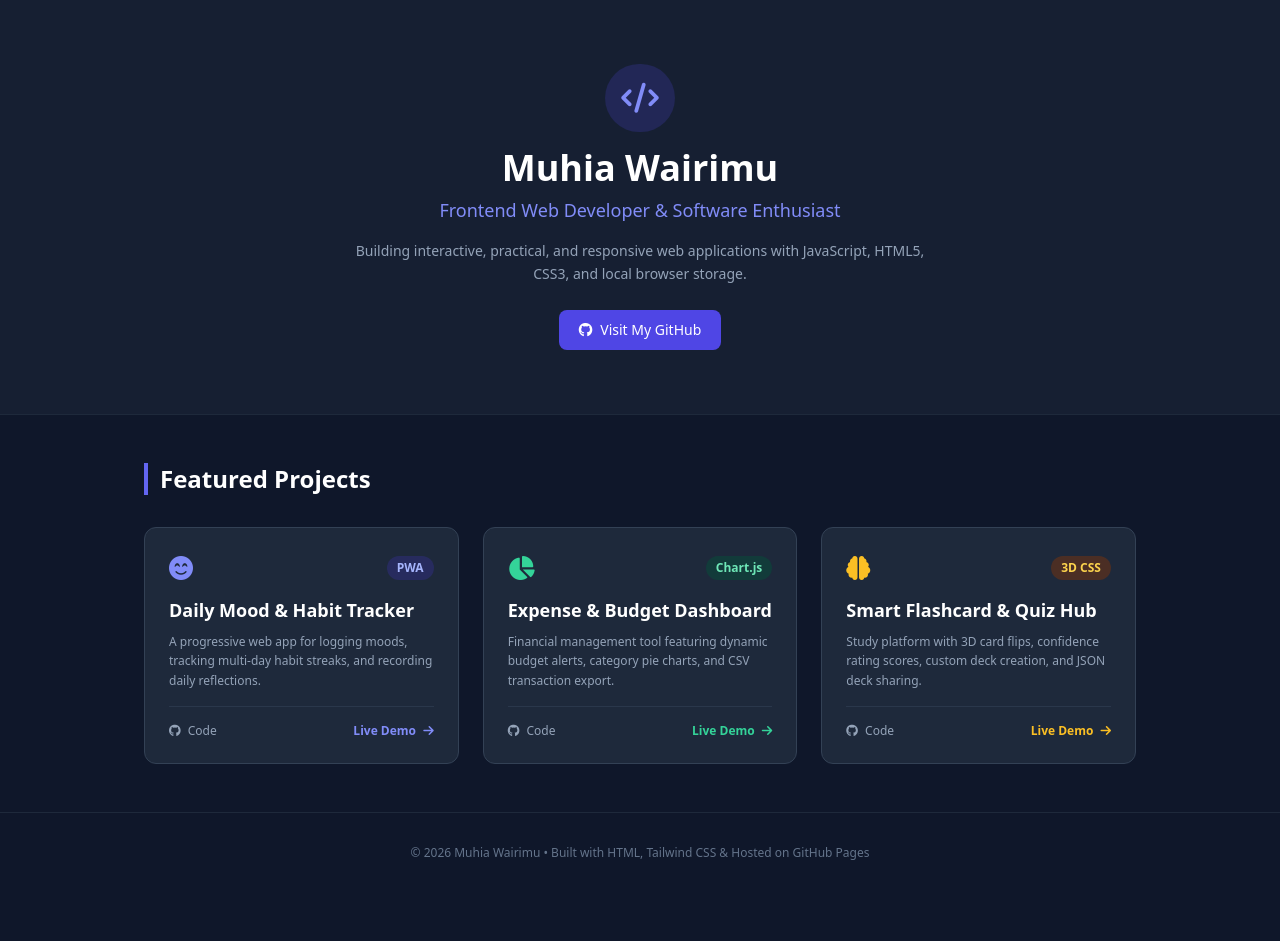
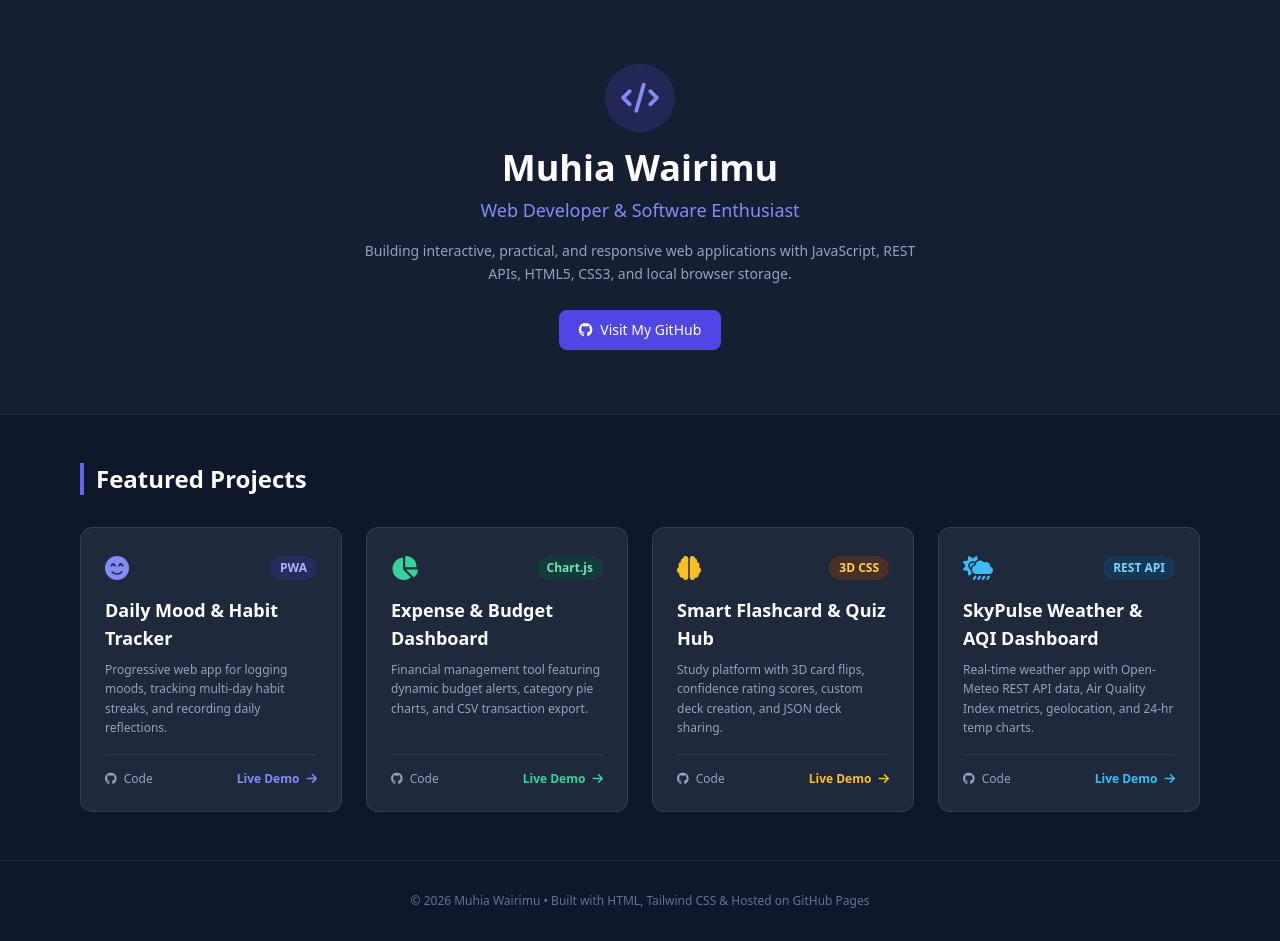
Before and after one commit to muhiawairimu/portifolio, a plain HTML site: page index.html in a window 1280 px wide. Before the commit the page ends 893 px from the top, so only its background shows below. Drawn offline with nearby package versions, Linux system fonts and the light colour scheme.

Commit message:
index.html

```diff
--- a/index.html
+++ b/index.html
@@ -16,9 +16,9 @@
         <i class="fa-solid fa-code text-3xl"></i>
       </div>
       <h1 class="text-4xl font-extrabold text-white mb-2">Muhia Wairimu</h1>
-      <p class="text-indigo-400 font-medium text-lg mb-4">Frontend Web Developer & Software Enthusiast</p>
+      <p class="text-indigo-400 font-medium text-lg mb-4"> Web Developer & Software Enthusiast</p>
       <p class="text-slate-400 max-w-xl mx-auto text-sm leading-relaxed mb-6">
-        Building interactive, practical, and responsive web applications with JavaScript, HTML5, CSS3, and local browser storage.
+        Building interactive, practical, and responsive web applications with JavaScript, REST APIs, HTML5, CSS3, and local browser storage.
       </p>
       <a href="https://github.com/muhiawairimu" target="_blank" class="inline-flex items-center gap-2 px-5 py-2.5 bg-indigo-600 hover:bg-indigo-500 text-white font-medium text-sm rounded-lg transition">
         <i class="fa-brands fa-github"></i> Visit My GitHub
@@ -27,12 +27,12 @@
   </header>
 
   <!-- Projects Grid -->
-  <main class="max-w-5xl mx-auto px-4 py-12">
+  <main class="max-w-6xl mx-auto px-4 py-12">
     <h2 class="text-2xl font-bold text-white mb-8 border-l-4 border-indigo-500 pl-3">Featured Projects</h2>
 
-    <div class="grid grid-cols-1 md:grid-cols-3 gap-6">
+    <div class="grid grid-cols-1 md:grid-cols-2 lg:grid-cols-4 gap-6">
 
-      <!-- Project 1 -->
+      <!-- Project 1: Mood & Habit Tracker -->
       <div class="bg-slate-800 border border-slate-700 rounded-xl p-6 flex flex-col justify-between hover:border-indigo-500/50 transition">
         <div>
           <div class="flex items-center justify-between text-indigo-400 mb-3">
@@ -41,7 +41,7 @@
           </div>
           <h3 class="text-lg font-bold text-white mb-2">Daily Mood & Habit Tracker</h3>
           <p class="text-slate-400 text-xs leading-relaxed mb-4">
-            A progressive web app for logging moods, tracking multi-day habit streaks, and recording daily reflections.
+            Progressive web app for logging moods, tracking multi-day habit streaks, and recording daily reflections.
           </p>
         </div>
         <div class="flex items-center justify-between pt-4 border-t border-slate-700/60">
@@ -50,7 +50,7 @@
         </div>
       </div>
 
-      <!-- Project 2 -->
+      <!-- Project 2: Expense Dashboard -->
       <div class="bg-slate-800 border border-slate-700 rounded-xl p-6 flex flex-col justify-between hover:border-indigo-500/50 transition">
         <div>
           <div class="flex items-center justify-between text-emerald-400 mb-3">
@@ -68,7 +68,7 @@
         </div>
       </div>
 
-      <!-- Project 3 -->
+      <!-- Project 3: Flashcard Hub -->
       <div class="bg-slate-800 border border-slate-700 rounded-xl p-6 flex flex-col justify-between hover:border-indigo-500/50 transition">
         <div>
           <div class="flex items-center justify-between text-amber-400 mb-3">
@@ -86,6 +86,24 @@
         </div>
       </div>
 
+      <!-- Project 4: Weather Dashboard -->
+      <div class="bg-slate-800 border border-slate-700 rounded-xl p-6 flex flex-col justify-between hover:border-indigo-500/50 transition">
+        <div>
+          <div class="flex items-center justify-between text-sky-400 mb-3">
+            <i class="fa-solid fa-cloud-sun-rain text-2xl"></i>
+            <span class="text-xs font-semibold bg-sky-900/50 px-2.5 py-1 rounded-full text-sky-300">REST API</span>
+          </div>
+          <h3 class="text-lg font-bold text-white mb-2">SkyPulse Weather & AQI Dashboard</h3>
+          <p class="text-slate-400 text-xs leading-relaxed mb-4">
+            Real-time weather app with Open-Meteo REST API data, Air Quality Index metrics, geolocation, and 24-hr temp charts.
+          </p>
+        </div>
+        <div class="flex items-center justify-between pt-4 border-t border-slate-700/60">
+          <a href="https://github.com/muhiawairimu/weather-dashboard" target="_blank" class="text-xs text-slate-400 hover:text-white"><i class="fa-brands fa-github mr-1"></i> Code</a>
+          <a href="https://muhiawairimu.github.io/weather-dashboard/" target="_blank" class="text-xs font-semibold text-sky-400 hover:text-sky-300">Live Demo <i class="fa-solid fa-arrow-right ml-1"></i></a>
+        </div>
+      </div>
+
     </div>
   </main>
 
```
